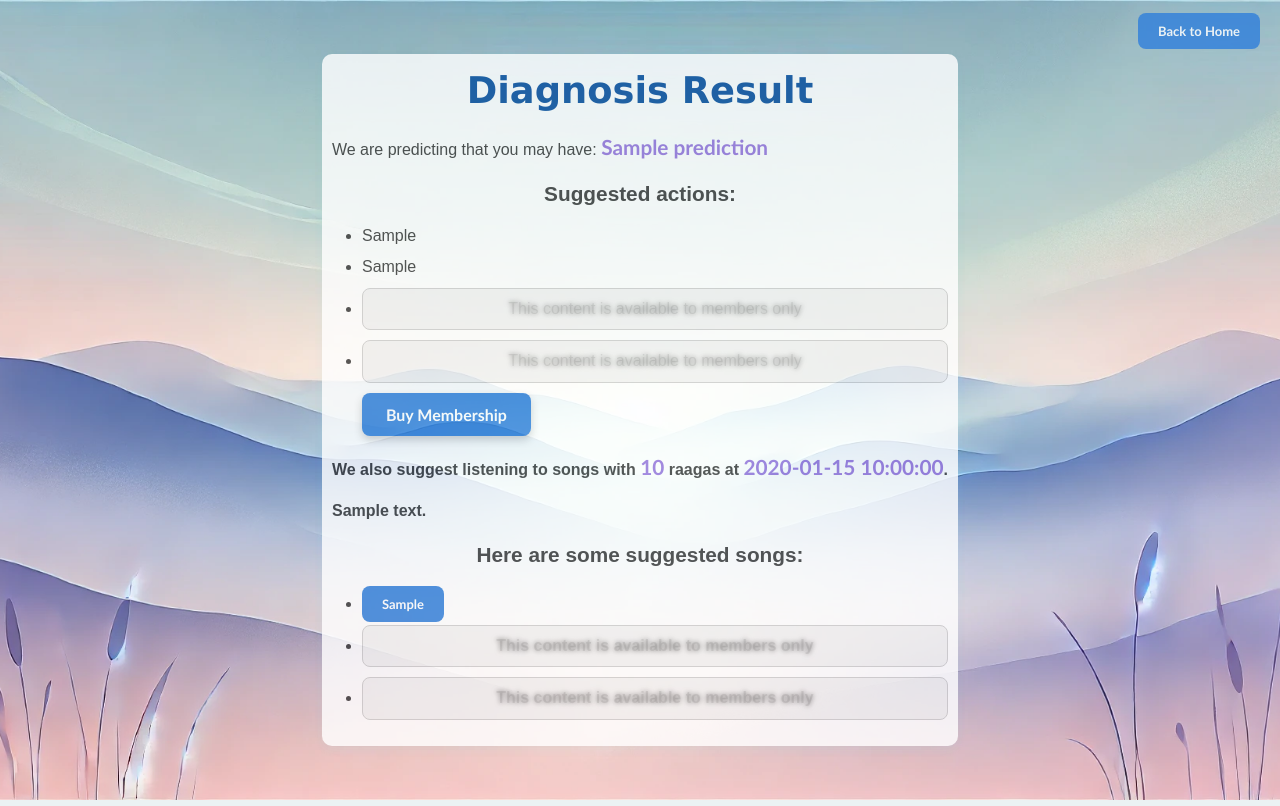
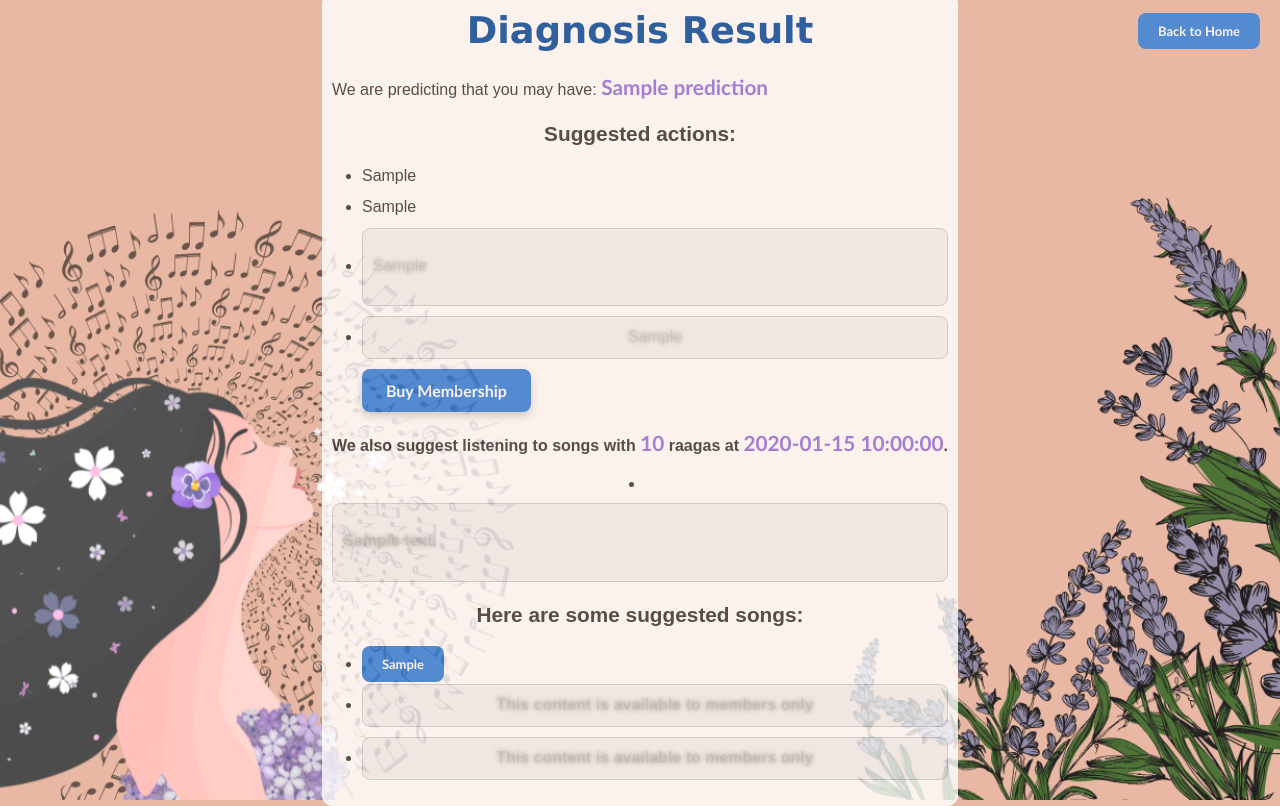
Before and after one commit to Shreyaa5/Mental-Therapy-through-Song-Mood-Classification, a Flask app: template templates/result.html in a window 1280 px wide. Run offline with Flask 3, Linux system fonts and the light colour scheme; the template is opened without the code that fills it: most values are stand-ins (such as "Sample title", 1, 10 or a date in 2020).

Commit message:
result page

```diff
--- a/templates/result.html
+++ b/templates/result.html
@@ -7,7 +7,7 @@
     <style>
         body {
             font-family: 'Arial', sans-serif;
-            background-image: url("/static/images/bg3.webp");
+            background-image: url("/static/images/result bg.png");
             background-size: cover;
             background-position: center;
             color: #333;
@@ -109,7 +109,7 @@
             text-shadow: 0 0 5px rgba(0, 0, 0, 0.5); /* Add a blurred shadow */
             pointer-events: none; /* Prevent selection or interaction */
             user-select: none; /* Disable text selection */
-            opacity: 8;
+            opacity: 0.7;
         }
 
         .blurred-box {
@@ -165,12 +165,12 @@
             {% else %}
             <li>
                 <div class="blurred-box">
-                    <span class="blurred">This content is available to members only</span>
+                    <span class="blurred"><p>{{ actions3 }}</p></span>
                 </div>
             </li>
             <li>
                 <div class="blurred-box">
-                    <span class="blurred">This content is available to members only</span>
+                    <span class="blurred">{{ actions4 }}</span>
                 </div>
             </li>
 
@@ -184,7 +184,14 @@
         <p><b>
             We also suggest listening to songs with <strong>{{ raaga }}</strong> raagas at <strong>{{ timeOfDay }}</strong>.
         </p><b>
+        {% if user.is_member %}
         <p>{{ description }}</p>
+        {% endif %}
+        <li>
+            <div class="blurred-box">
+                <span class="blurred"><p>{{ description }}</p></span>
+            </div>
+        </li>
         <h3>Here are some suggested songs:</h3>
         <!-- <p><strong><a href="{{ link1 }}">{{ song1 }}</a></strong></p>
         <p><strong><a href="{{ link2 }}">{{ song2 }}</a></strong></p>
```
Also changed, not shown: static/images/result bg.png (added).
